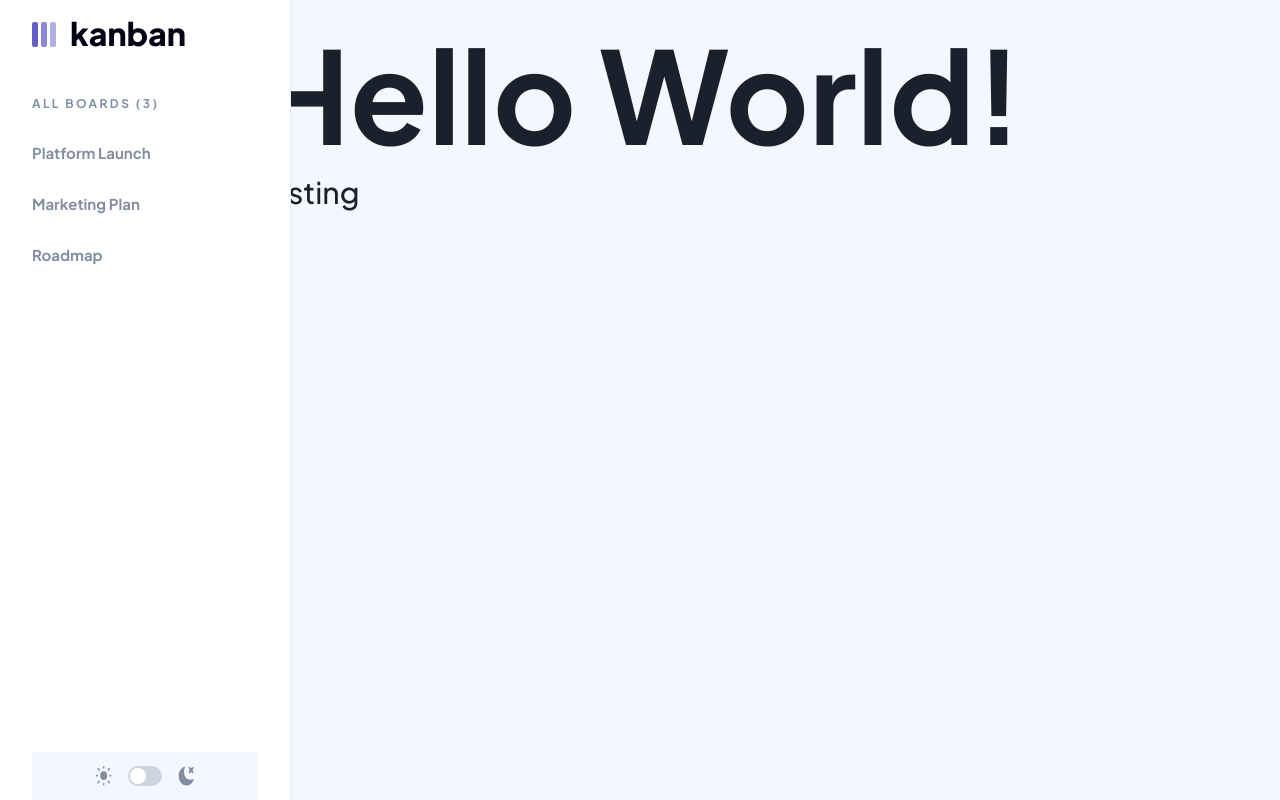
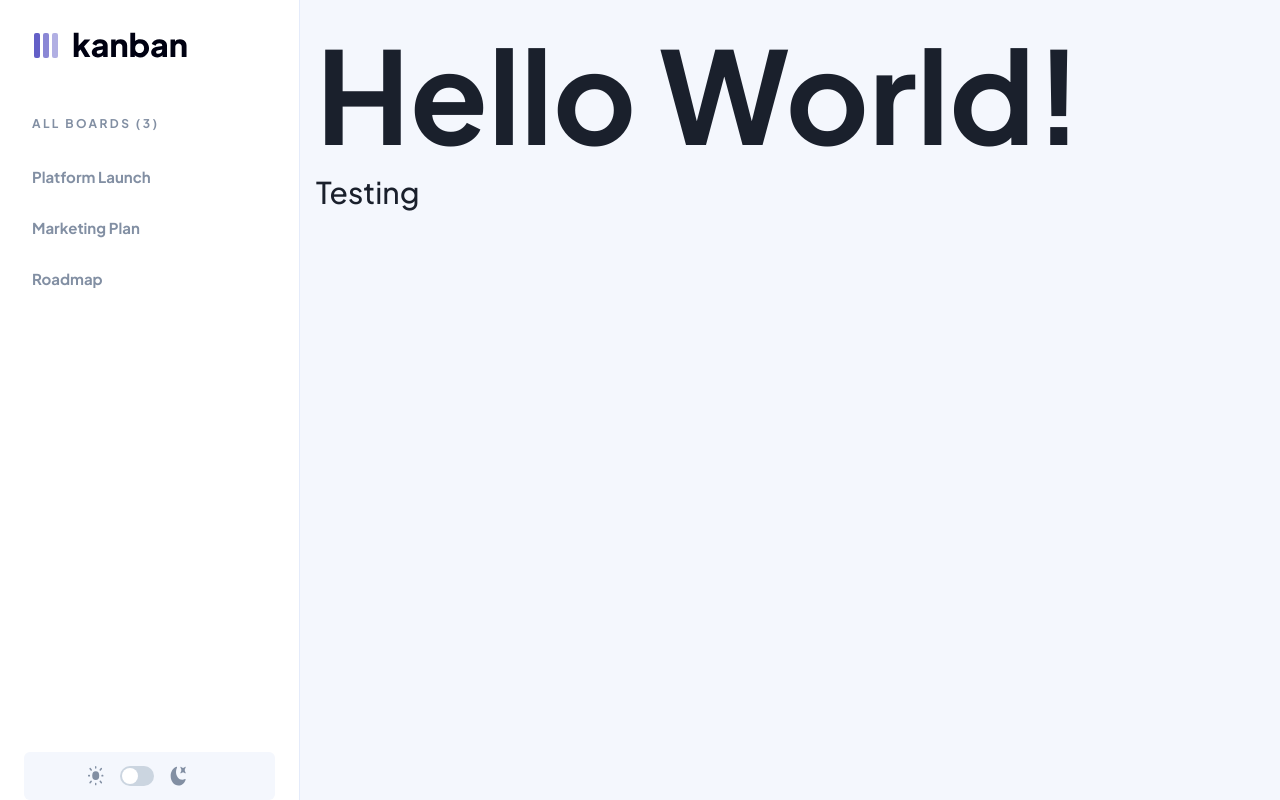
Before and after one commit to blp100/kanban-task-management-web-app, a Next.js app: page / in a window 1280 px wide. Built offline with nearby package versions, Linux system fonts and the light colour scheme.

Commit message:
feat: fix boards item styles

```diff
--- a/src/app/page.js
+++ b/src/app/page.js
@@ -14,7 +14,7 @@ const Home = () => {
     <>
       <Box minH="full">
         <Sidebar linkItems={dummyData.boards} />
-        <Box display="block" p={4} ml={60}>
+        <Box display="block" p={4} ml="300px">
           {/* <Navbar /> */}
           <Heading fontSize="9xl">Hello World!</Heading>
           <Text fontSize="3xl">Testing</Text>
--- a/src/components/sidebar.js
+++ b/src/components/sidebar.js
@@ -20,26 +20,25 @@ const Sidebar = ({ onClose, linkItems, ...otherProps }) => {
       bgColor={useColorModeValue("white", "darkGrey")}
       borderRight="1px"
       borderRightColor={useColorModeValue("lightLines", "darkLines")}
-      minW={60}
+      minW="300px"
       pos="fixed"
       minH="100vh"
-      px={8}
       {...otherProps}
     >
-      <Flex h="20" alignItems="center">
-        <Text fontSize="2xl" fontFamily="monospace" fontWeight="bold">
-          <Logo display={{ base: "none", md: "inline-block" }} />
-        </Text>
+      <Box ml="34px" my={8} alignItems="center">
+        <Logo display={{ base: "none", md: "inline-block" }} />
         {/* <CloseButton display={{ base: "flex", md: "none" }} onClick={onClose} /> */}
-      </Flex>
-      <Box py={4} textStyle="headingS" color="mediumGrey">
+      </Box>
+      <Box pl={8} my={5} textStyle="headingS" color="mediumGrey">
         ALL BOARDS ({linkItems.length})
       </Box>
       {linkItems.map((link) => (
-        <NavItem key={link.name}>{link.name}</NavItem>
+        <NavItem key={link.name} pl={8}>
+          {link.name}
+        </NavItem>
       ))}
       <Spacer />
-      <ThemeToggleSwitch />
+      <ThemeToggleSwitch mx={6} borderRadius={6} />
     </Flex>
   );
 };
```
Also changed, not shown: src/components/theme-toggle-switch.js (+14 -2 lines).
